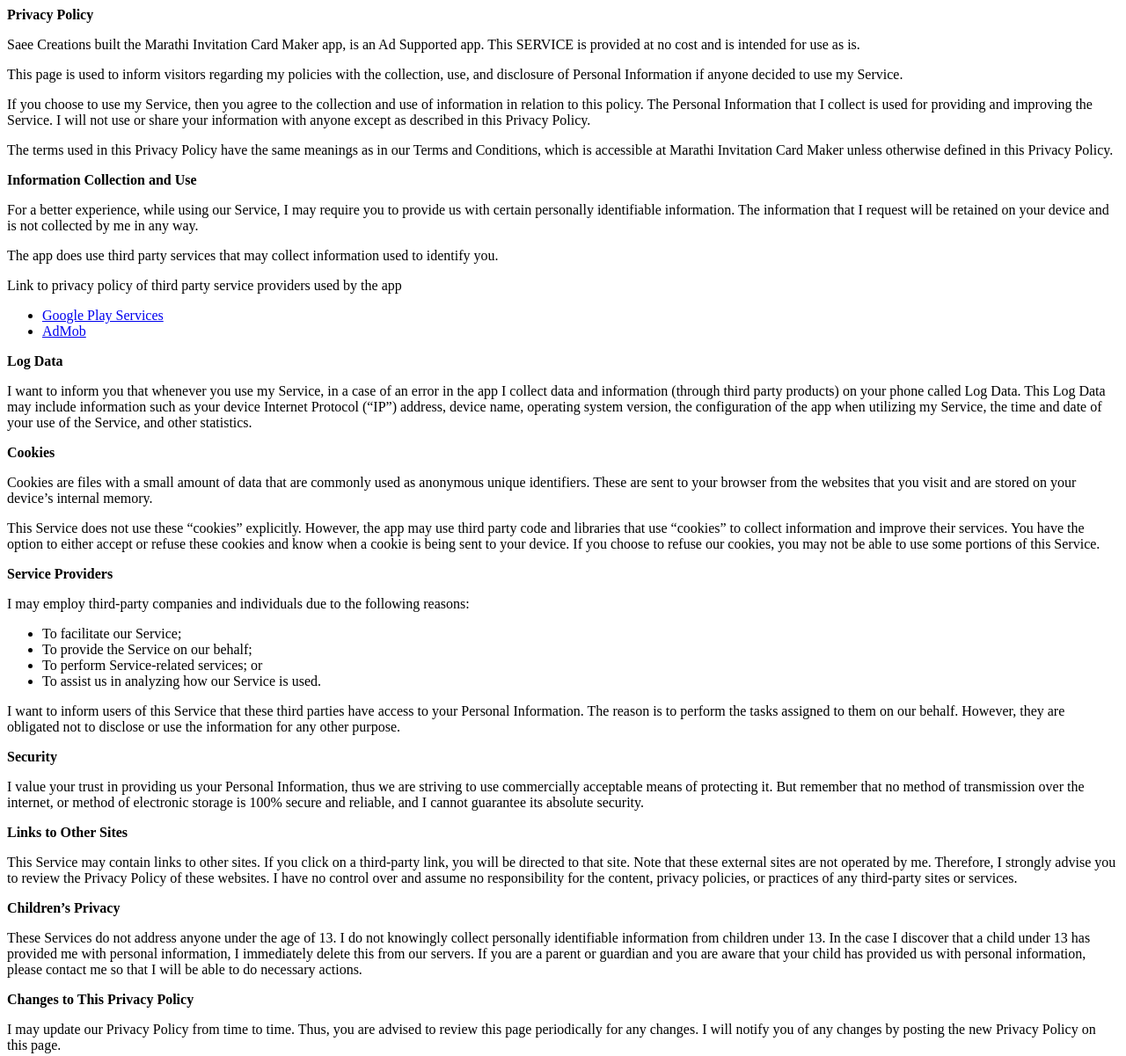
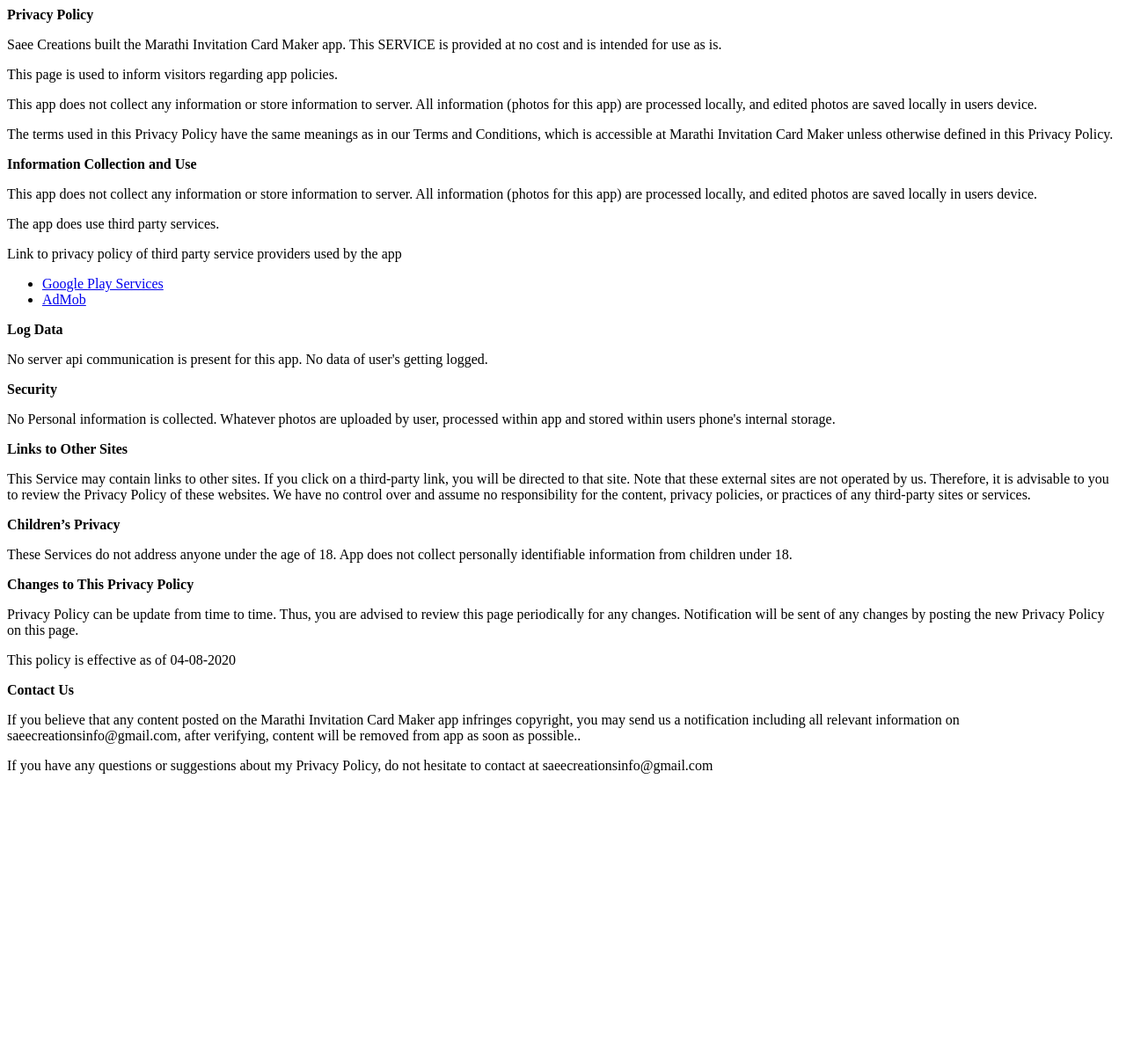
Before and after one commit to SaeeAppswcm/SaeeAppswcm.github.io, a plain HTML site: page privacy-policy.html in a window 1280 px wide. Shown: the top 1201 px of the page at 88% size. After the commit the page ends 896 px from the top, so only its background shows below. Drawn offline with Linux system fonts and the light colour scheme.

Commit message:
Update privacy-policy.html
updated privacy policy

```diff
--- a/privacy-policy.html
+++ b/privacy-policy.html
@@ -2,39 +2,32 @@
 <body>
 <div class="entry-content clearfix">
 <p><strong>Privacy Policy</strong></p>
-<p>Saee Creations built the Marathi Invitation Card Maker app, is an Ad Supported app. This SERVICE is provided at no cost and is intended for use as is.</p>
-<p>This page is used to inform visitors regarding my policies with the collection, use, and disclosure of Personal Information if anyone decided to use my Service.</p>
-<p>If you choose to use my Service, then you agree to the collection and use of information in relation to this policy. The Personal Information that I collect is used for providing and improving the Service. I will not use or share your information with anyone except as described in this Privacy Policy.</p>
+<p>Saee Creations built the Marathi Invitation Card Maker app. This SERVICE is provided at no cost and is intended for use as is.</p>
+<p>This page is used to inform visitors regarding app policies.</p>
+<p>This app does not collect any information or store information to server. All information (photos for this app) are processed locally, and edited photos are saved locally in users device.</p>
 <p>The terms used in this Privacy Policy have the same meanings as in our Terms and Conditions, which is accessible at Marathi Invitation Card Maker unless otherwise defined in this Privacy Policy.</p>
 <p><strong>Information Collection and Use</strong></p>
-<p>For a better experience, while using our Service, I may require you to provide us with certain personally identifiable information. The information that I request will be retained on your device and is not collected by me in any way.</p>
-<p>The app does use third party services that may collect information used to identify you.</p>
+<p>This app does not collect any information or store information to server. All information (photos for this app) are processed locally, and edited photos are saved locally in users device.</p>
+<p>The app does use third party services.</p>
 <p>Link to privacy policy of third party service providers used by the app</p>
 <ul><li><a href="https://www.google.com/policies/privacy/" target="_blank" rel="noreferrer noopener">Google Play Services</a></li>
 <li><a href="https://support.google.com/admob/answer/6128543?hl=en" target="_blank" rel="noreferrer noopener">AdMob</a></li>
 
 </ul>
 <p><strong>Log Data</strong></p>
-<p>I want to inform you that whenever you use my Service, in a case of an error in the app I collect data and information (through third party products) on your phone called Log Data. This Log Data may include information such as your device Internet Protocol (“IP”) address, device name, operating system version, the configuration of the app when utilizing my Service, the time and date of your use of the Service, and other statistics.</p>
-<p><strong>Cookies</strong></p>
-<p>Cookies are files with a small amount of data that are commonly used as anonymous unique identifiers. These are sent to your browser from the websites that you visit and are stored on your device’s internal memory.</p>
-<p>This Service does not use these “cookies” explicitly. However, the app may use third party code and libraries that use “cookies” to collect information and improve their services. You have the option to either accept or refuse these cookies and know when a cookie is being sent to your device. If you choose to refuse our cookies, you may not be able to use some portions of this Service.</p>
-<p><strong>Service Providers</strong></p>
-<p>I may employ third-party companies and individuals due to the following reasons:</p>
-<ul><li>To facilitate our Service;</li><li>To provide the Service on our behalf;</li><li>To perform Service-related services; or</li><li>To assist us in analyzing how our Service is used.</li></ul>
-<p>I want to inform users of this Service that these third parties have access to your Personal Information. The reason is to perform the tasks assigned to them on our behalf. However, they are obligated not to disclose or use the information for any other purpose.</p>
+<p>No server api communication is present for this app. No data of user's getting logged.</p>
 <p><strong>Security</strong></p>
-<p>I value your trust in providing us your Personal Information, thus we are striving to use commercially acceptable means of protecting it. But remember that no method of transmission over the internet, or method of electronic storage is 100% secure and reliable, and I cannot guarantee its absolute security.</p>
+<p>No Personal information is collected. Whatever photos are uploaded by user, processed within app and stored within users phone's internal storage.</p>
 <p><strong>Links to Other Sites</strong></p>
-<p>This Service may contain links to other sites. If you click on a third-party link, you will be directed to that site. Note that these external sites are not operated by me. Therefore, I strongly advise you to review the Privacy Policy of these websites. I have no control over and assume no responsibility for the content, privacy policies, or practices of any third-party sites or services.</p>
+<p>This Service may contain links to other sites. If you click on a third-party link, you will be directed to that site. Note that these external sites are not operated by us. Therefore, it is advisable to you to review the Privacy Policy of these websites. We have no control over and assume no responsibility for the content, privacy policies, or practices of any third-party sites or services.</p>
 <p><strong>Children’s Privacy</strong></p>
-<p>These Services do not address anyone under the age of 13. I do not knowingly collect personally identifiable information from children under 13. In the case I discover that a child under 13 has provided me with personal information, I immediately delete this from our servers. If you are a parent or guardian and you are aware that your child has provided us with personal information, please contact me so that I will be able to do necessary actions.</p>
+<p>These Services do not address anyone under the age of 18. App does not collect personally identifiable information from children under 18.</p>
 <p><strong>Changes to This Privacy Policy</strong></p>
-<p>I may update our Privacy Policy from time to time. Thus, you are advised to review this page periodically for any changes. I will notify you of any changes by posting the new Privacy Policy on this page.</p>
+<p>Privacy Policy can be update from time to time. Thus, you are advised to review this page periodically for any changes. Notification will be sent of any changes by posting the new Privacy Policy on this page.</p>
 <p>This policy is effective as of 04-08-2020</p>
 <p><strong>Contact Us</strong></p>
-<p>If you believe that any content posted on the Marathi Invitation Card Maker app infringes copyright, you may send us a notification including all relevant information on saeecreationsinfo@gmail.com, and content will be removed from app.</p>
-<p>If you have any questions or suggestions about my Privacy Policy, do not hesitate to contact me at saeecreationsinfo@gmail.com</p>
+<p>If you believe that any content posted on the Marathi Invitation Card Maker app infringes copyright, you may send us a notification including all relevant information on saeecreationsinfo@gmail.com, after verifying, content will be removed from app as soon as possible..</p>
+<p>If you have any questions or suggestions about my Privacy Policy, do not hesitate to contact at saeecreationsinfo@gmail.com</p>
 </div>
 </body>
 </html>
```
